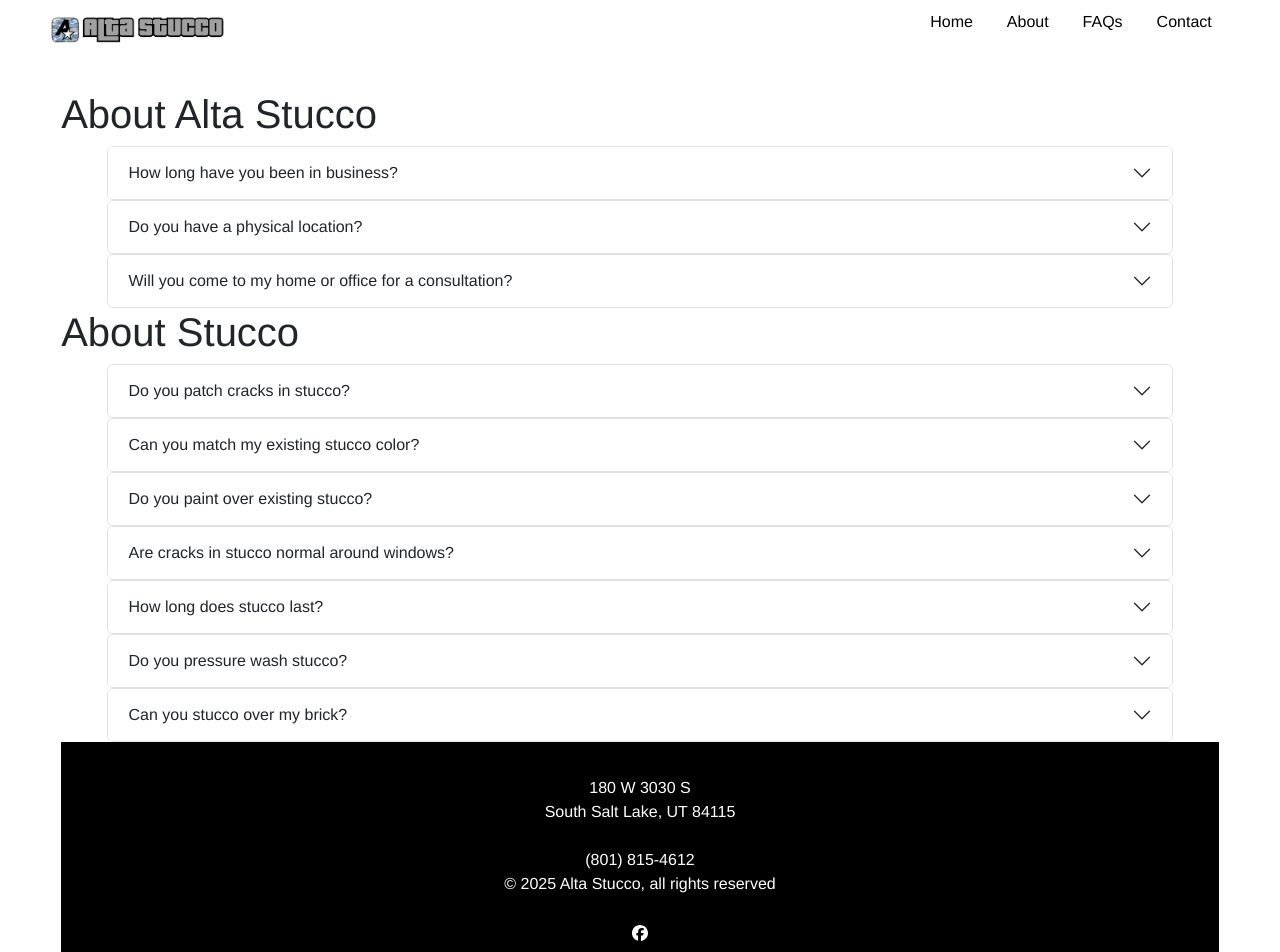
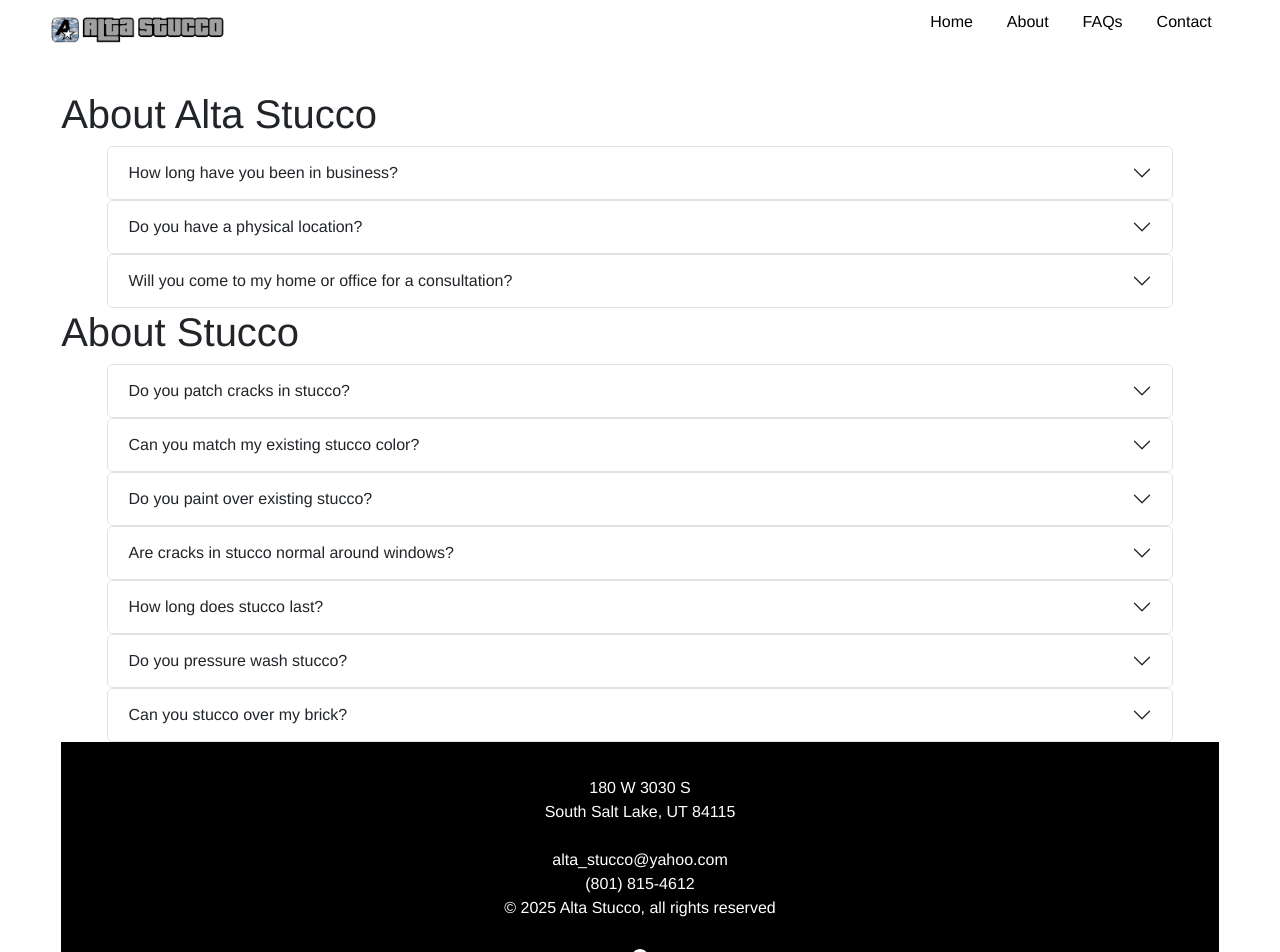
Before and after one commit to alta-stucco/alta-stucco-frontend, a React (Vite) app: page /faq in a window 1280 px wide. Shown: the top 952 px of the page. Built offline with nearby package versions, Linux system fonts and the light colour scheme.

Commit message:
updating footer to have email

```diff
--- a/src/components/footer/footer.css
+++ b/src/components/footer/footer.css
@@ -36,3 +36,8 @@ footer {
     margin: 0 10px; /* Adjust the margin as needed */
     color: #ffffff;
 }
+
+.email-footer {
+    color: #ffffff;
+    text-decoration: none;
+}
--- a/src/components/footer/footer.tsx
+++ b/src/components/footer/footer.tsx
@@ -16,6 +16,7 @@ const Footer = () => {
             South Salt Lake, UT 84115
           </span>
           <br />
+          <a href="mailto:alta_stucco@yahoo.com" className="email-footer">alta_stucco@yahoo.com</a>
           <span className="phone">(801) 815-4612</span>
           <p>© {year} Alta Stucco, all rights reserved</p>
           <div className="social-icons">
```
Also changed, not shown: Your paragraph text.png (added).
